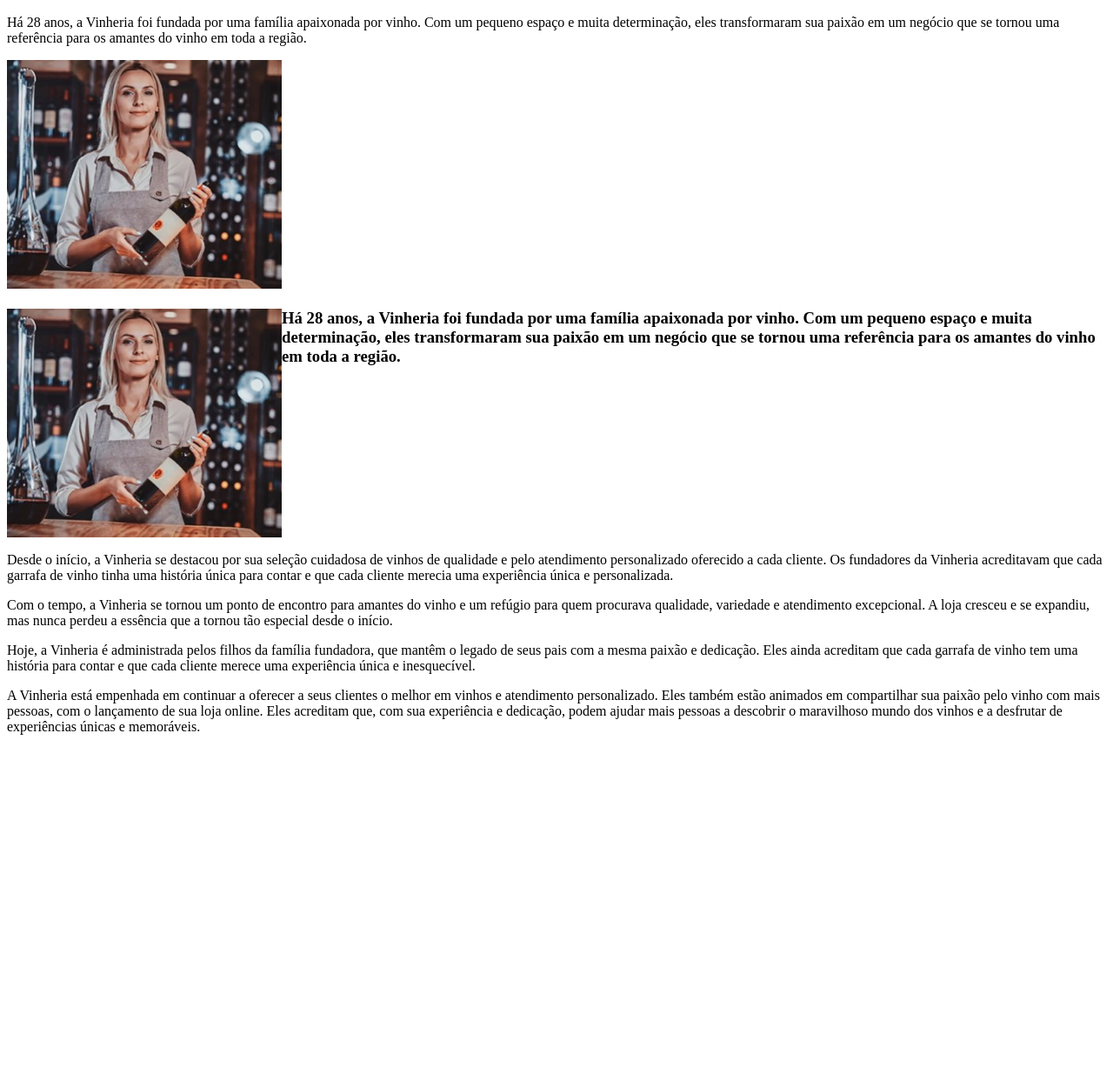
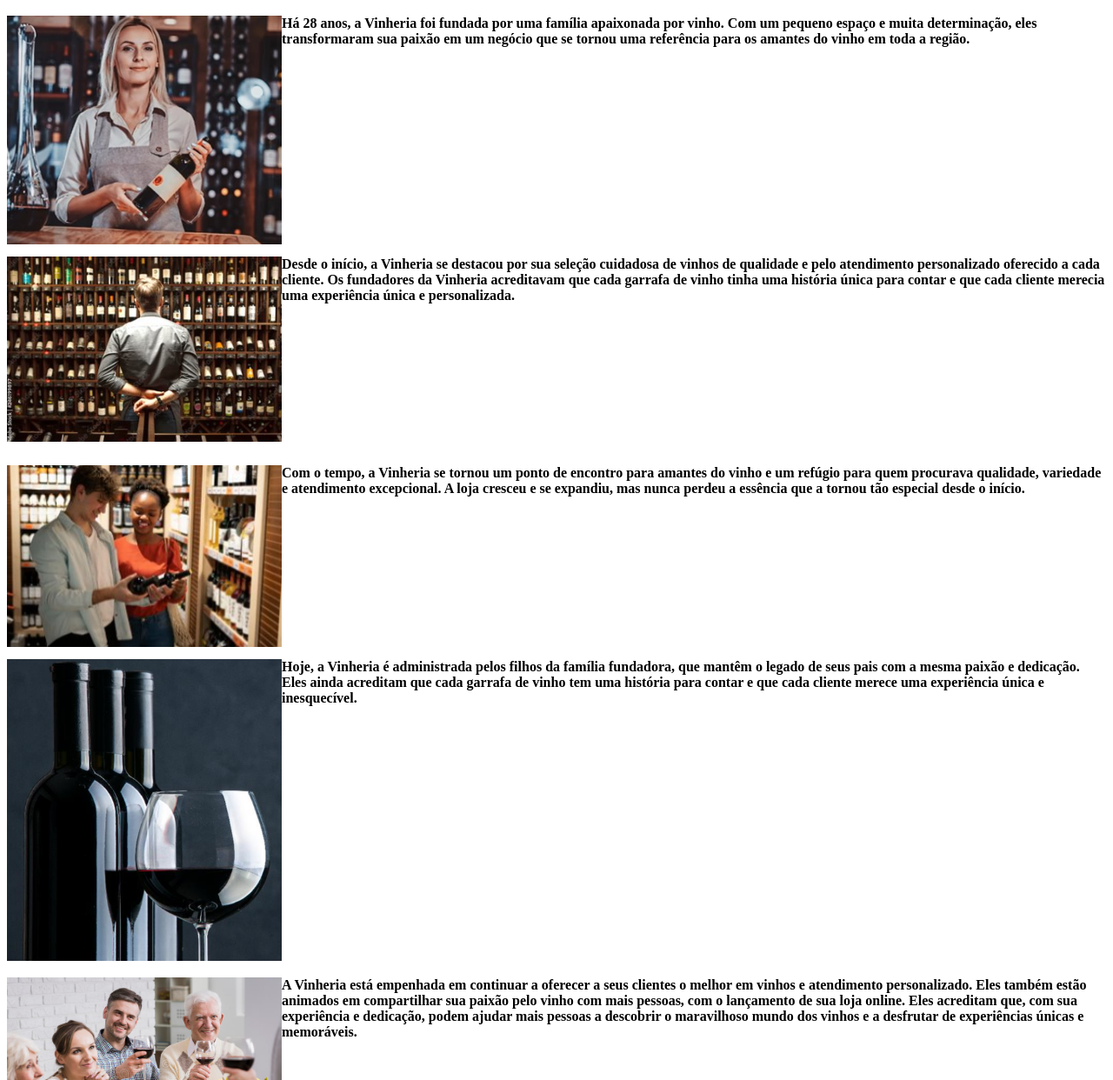
Before and after one commit to Robertooan07/Front-end-Design, a plain HTML site: page SRC/paginas/Quem Somos.html in a window 1280 px wide. Shown: the part 198-1440 px from the top of the page at 87% size. Before the commit the page ends 1059 px from the top, so only its background shows below. Drawn offline with Linux system fonts and the light colour scheme.

```diff
--- a/SRC/paginas/Quem Somos.html
+++ b/SRC/paginas/Quem Somos.html
@@ -47,24 +47,52 @@
 
     <main>
 
-    <h2>Quem Somos</h2>
-<p>Há 28 anos, a Vinheria foi fundada por uma família apaixonada por vinho. Com um pequeno espaço e muita determinação, eles transformaram sua paixão em um negócio que se tornou uma referência para os amantes do vinho em toda a região.</p>
-<img src="../imagens/Segurando_Vinho.png" alt="Mostrando vinho" width="25%">
+      <h2>Quem Somos</h2>
 
 
-<p><h3><!-- Aqui vou inserir uma imagem para ilustrar o texto que segue -->
-  <img src="../imagens/Segurando_Vinho.png" width="25%" align="left">
-  Há 28 anos, a Vinheria foi fundada por uma família apaixonada por vinho. Com um pequeno espaço e muita
-  determinação, eles transformaram sua paixão em um negócio que se tornou uma referência para os amantes
-  do vinho em toda a região. </h3></p>
+        <p><h4> <img src="../imagens/Segurando_Vinho.png" width="25%" align="left">
+          Há 28 anos, a Vinheria foi fundada por uma família apaixonada por vinho. Com um pequeno espaço e muita
+          determinação, eles transformaram sua paixão em um negócio que se tornou uma referência para os amantes
+          do vinho em toda a região.
+        </h4></p>
 
-<br><br><br><br><br><br><br><br><br><br>
-<p>Desde o início, a Vinheria se destacou por sua seleção cuidadosa de vinhos de qualidade e pelo atendimento personalizado oferecido a cada cliente. Os fundadores da Vinheria acreditavam que cada garrafa de vinho tinha uma história única para contar e que cada cliente merecia uma experiência única e personalizada.</p>
-<p>Com o tempo, a Vinheria se tornou um ponto de encontro para amantes do vinho e um refúgio para quem procurava qualidade, variedade e atendimento excepcional. A loja cresceu e se expandiu, mas nunca perdeu a essência que a tornou tão especial desde o início.</p>
-<p>Hoje, a Vinheria é administrada pelos filhos da família fundadora, que mantêm o legado de seus pais com a mesma paixão e dedicação. Eles ainda acreditam que cada garrafa de vinho tem uma história para contar e que cada cliente merece uma experiência única e inesquecível.</p>
-<p>A Vinheria está empenhada em continuar a oferecer a seus clientes o melhor em vinhos e atendimento personalizado. Eles também estão animados em compartilhar sua paixão pelo vinho com mais pessoas, com o lançamento de sua loja online. Eles acreditam que, com sua experiência e dedicação, podem ajudar mais pessoas a descobrir o maravilhoso mundo dos vinhos e a desfrutar de experiências únicas e memoráveis.</p>
+        <br><br><br><br><br><br><br><br><br><br><br>
 
-</main>
+        <p><h4> <img src="../imagens/olhando vinho.png" width="25%" align="left">
+          Desde o início, a Vinheria se destacou por sua seleção cuidadosa de vinhos de qualidade e pelo atendimento
+          personalizado oferecido a cada cliente. Os fundadores da Vinheria acreditavam que cada garrafa de vinho
+          tinha uma história única para contar e que cada cliente merecia uma experiência única
+          e personalizada.
+        </h4></p>
+
+        <br><br><br><br><br><br><br><br>
+
+        <p><h4> <img src="../imagens/2 olhando vinho.png" width="25%" align="left">
+          Com o tempo, a Vinheria se tornou um ponto de encontro para amantes do vinho e um refúgio para quem
+          procurava qualidade, variedade e atendimento excepcional. A loja cresceu e se expandiu, mas nunca perdeu
+          a essência que a tornou tão especial desde o início.
+        </h4></p>
+
+        <br><br><br><br><br><br><br><br>
+
+        <p><h4> <img src="../imagens/3 garrafas de vinho.png" width="25%" align="left">
+          Hoje, a Vinheria é administrada pelos filhos da família fundadora, que mantêm o legado de seus pais com a
+          mesma paixão e dedicação. Eles ainda acreditam que cada garrafa de vinho tem uma história para contar e
+          que cada cliente merece uma experiência única e inesquecível.
+        </h4></p>
+
+        <br><br><br><br><br><br><br><br><br><br><br><br><br><br><br>
+
+        <p><h4> <img src="../imagens/família vinho.png" width="25%" align="left">
+          A Vinheria está empenhada em continuar a oferecer a seus clientes o melhor em vinhos e atendimento
+          personalizado. Eles também estão animados em compartilhar sua paixão pelo vinho com mais pessoas, com o
+          lançamento de sua loja online. Eles acreditam que, com sua experiência e dedicação, podem ajudar mais
+          pessoas a descobrir o maravilhoso mundo dos vinhos e a desfrutar de experiências únicas e memoráveis.
+        </h4></p>
+
+        <br><br><br><br><br><br><br>
+
+    </main>
 
 </body>
 </html>
```
Also changed, not shown: SRC/paginas/Contato.html (+4 -0 lines), SRC/imagens/2 olhando vinho.png (added), SRC/imagens/3 garrafas de vinho.png (added), SRC/imagens/família vinho.png (added), SRC/imagens/olhando vinho.png (added).
